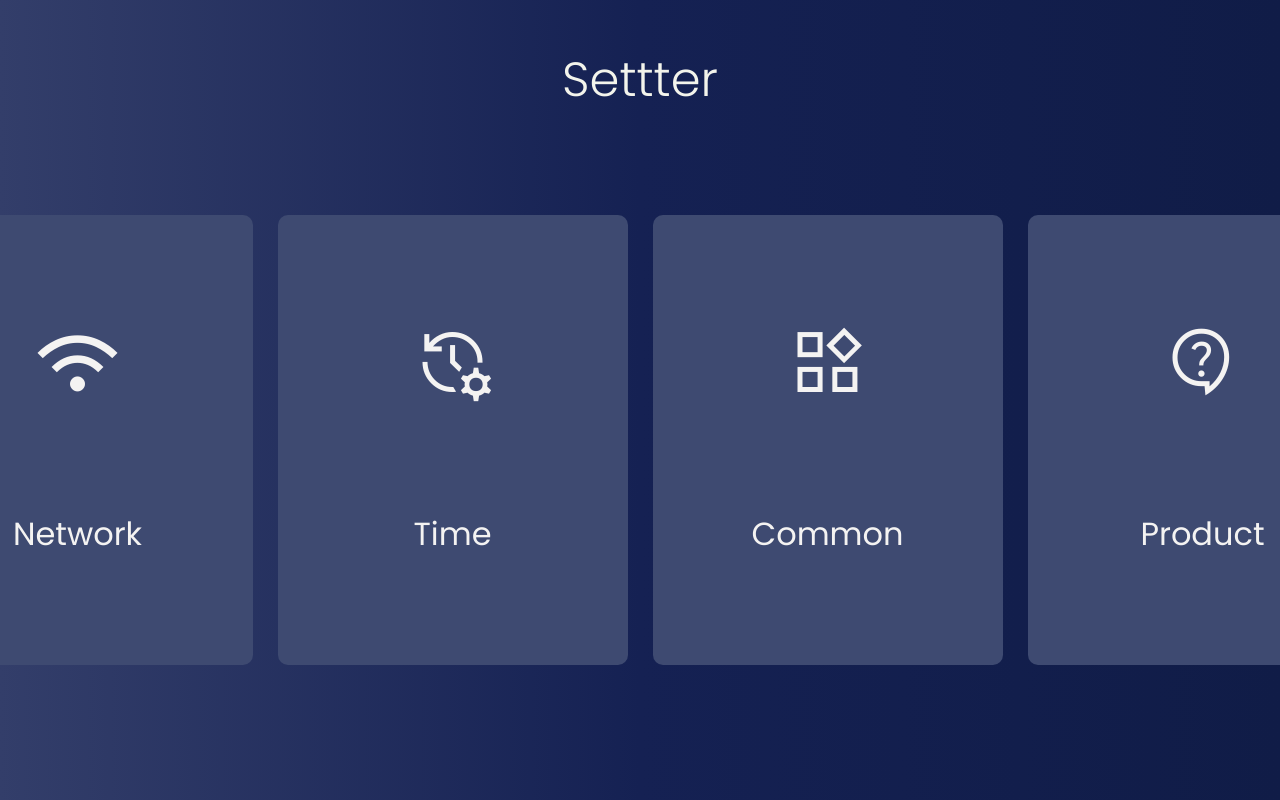
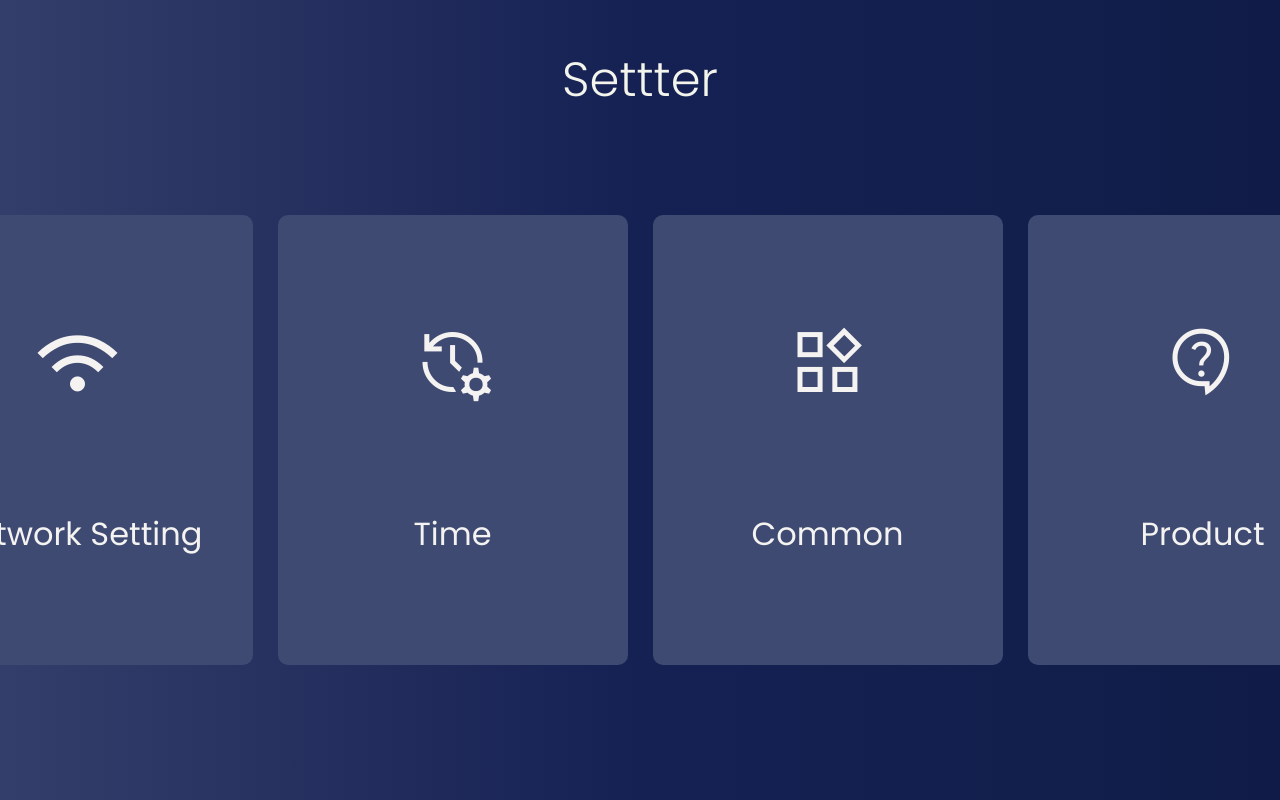
Before and after one commit to Kabil777/Dummy, a React (Vite) app: page / in a window 1280 px wide. Shown: the top 800 px of the page. Built offline with nearby package versions, Linux system fonts and the light colour scheme.

Commit message:
fix: modifiying network

```diff
--- a/src/component/Menu.jsx
+++ b/src/component/Menu.jsx
@@ -14,7 +14,7 @@ function Menu() {
 			<div className="container">
 				<Link className="box" to="/network">
 					<span className="material-symbols-outlined">wifi</span>
-					<p>Network</p>
+					<p>Network Setting</p>
 				</Link>
 				<Link className="box" to="/time">
 					<span className="material-symbols-outlined">manage_history</span>
```
